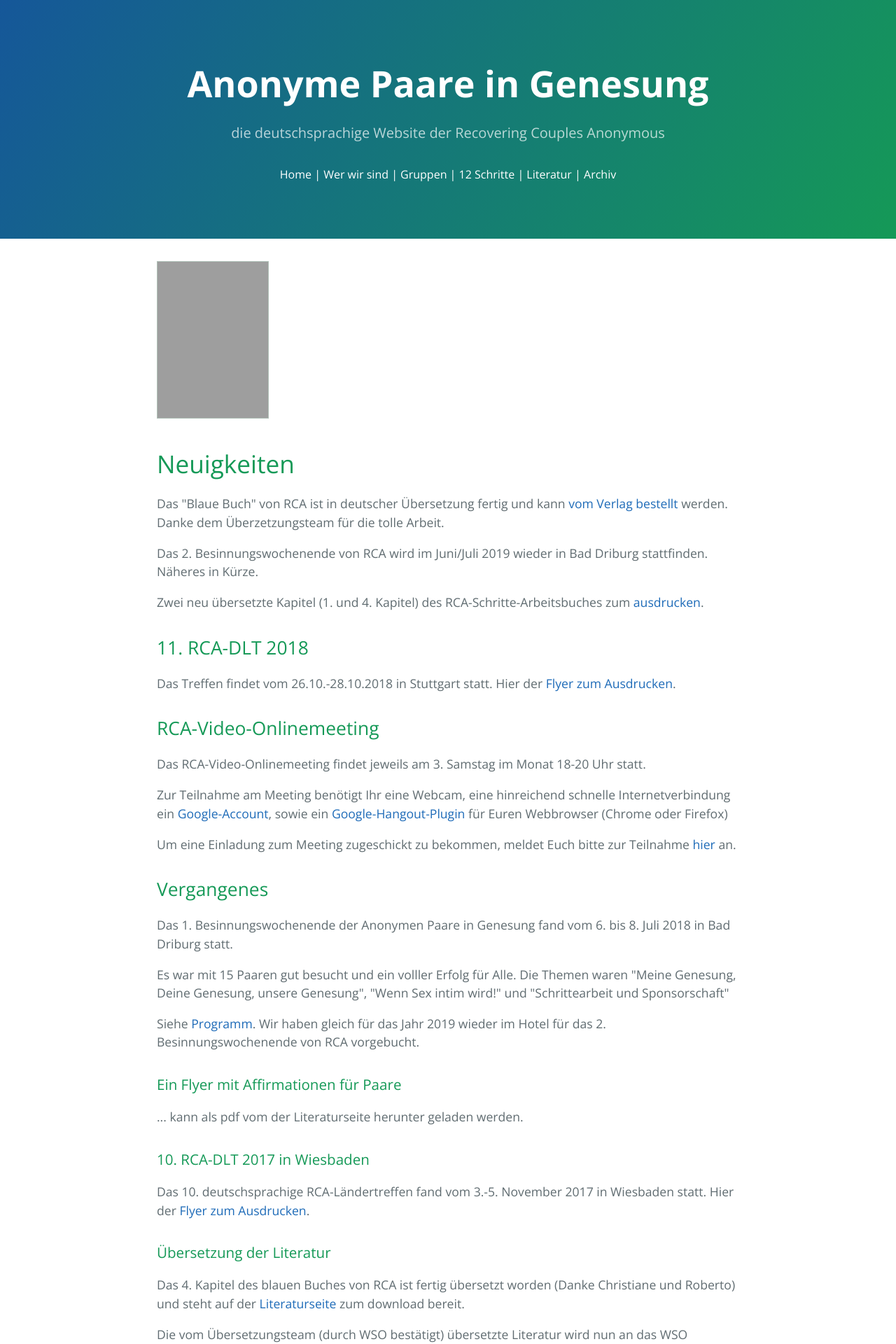
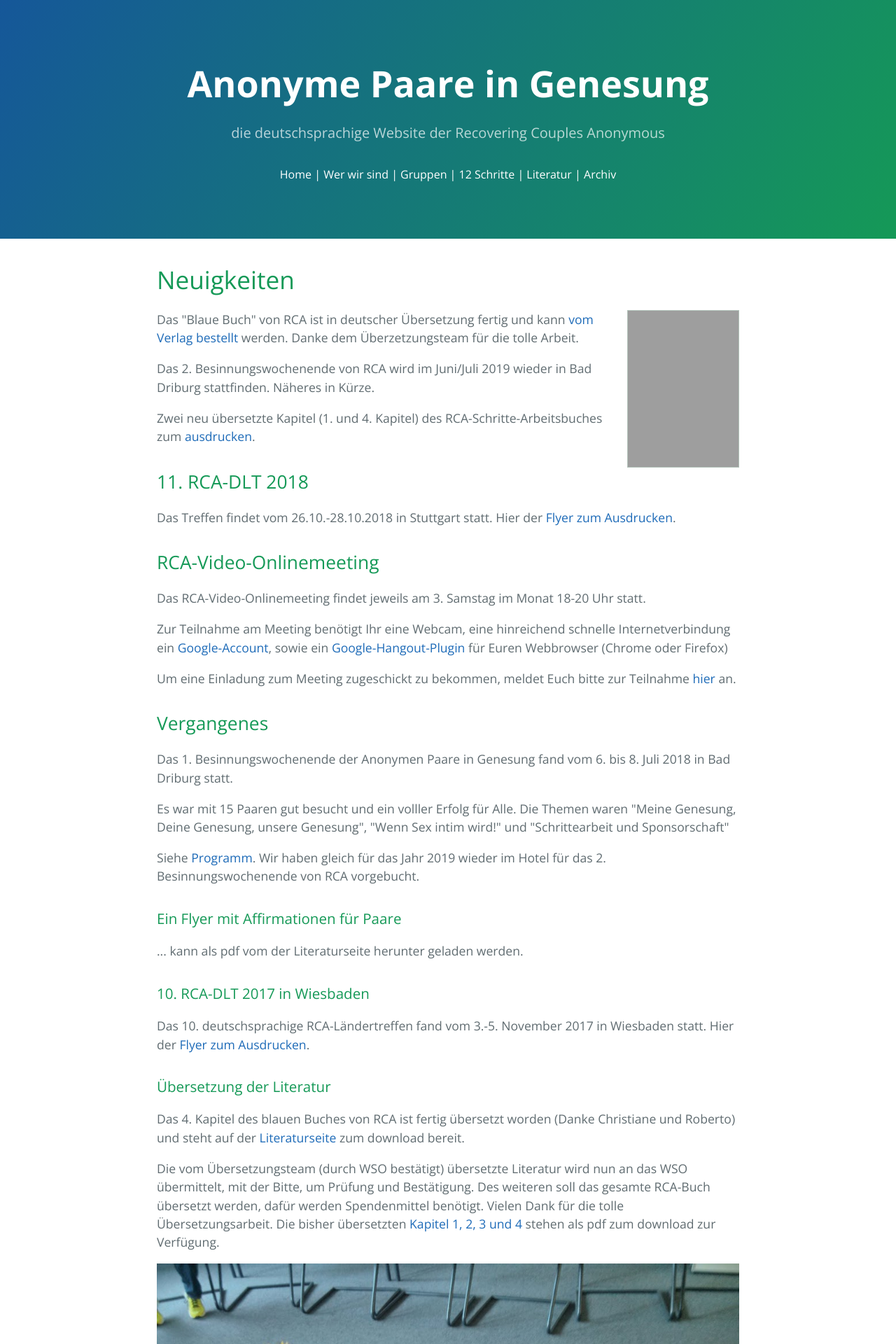
Before and after one commit to rcadeutschland/rcadeutschland.github.io, a Jekyll site: the page built from index.html, in a window 1280 px wide. Shown: the top 1920 px of the page at 70% size. Built offline with Jekyll 4.4.1, drawn with Linux system fonts in a browser that asks for light colours; nearby versions of some CDN libraries; grey boxes are pictures that could not be loaded.

Commit message:
Update index.html

```diff
--- a/index.html
+++ b/index.html
@@ -2,16 +2,15 @@
 layout: default
 title: RCA Home
 ---
- <div float="left"><a href="https://tredition.de/autoren/recovering-couples-anonymous-rca-25560/anonyme-paare-in-genesung-paperback-109018/">
-  <img src="https://publish-books.tredition.de:443/tredition/ImageHandler.ashx?ImageId=373024"
-      style="width:160px;height:225px;border:solid 1px #b2c2ba;"
-       title="&quot;Anonyme Paare in Genesung&quot; von Recovering Couples Anonymous RCA"
-       alt="&quot;Anonyme Paare in Genesung&quot; von Recovering Couples Anonymous RCA"
-       ></a></div>
 <h1>Neuigkeiten</h1>
 
 <p>
-
+ <a href="https://tredition.de/autoren/recovering-couples-anonymous-rca-25560/anonyme-paare-in-genesung-paperback-109018/">
+  <img src="https://publish-books.tredition.de:443/tredition/ImageHandler.ashx?ImageId=373024"
+      style="float:right;width:160px;height:225px;border:solid 1px #b2c2ba;"
+       title="&quot;Anonyme Paare in Genesung&quot; von Recovering Couples Anonymous RCA"
+       alt="&quot;Anonyme Paare in Genesung&quot; von Recovering Couples Anonymous RCA"
+       ></a>
  Das "Blaue Buch" von RCA ist in deutscher Übersetzung fertig und kann <a href="https://tredition.de/autoren/recovering-couples-anonymous-rca-25560/anonyme-paare-in-genesung-paperback-109018/">vom Verlag bestellt</a> werden. Danke dem Überzetzungsteam
  für die tolle Arbeit.</p>
 
```
